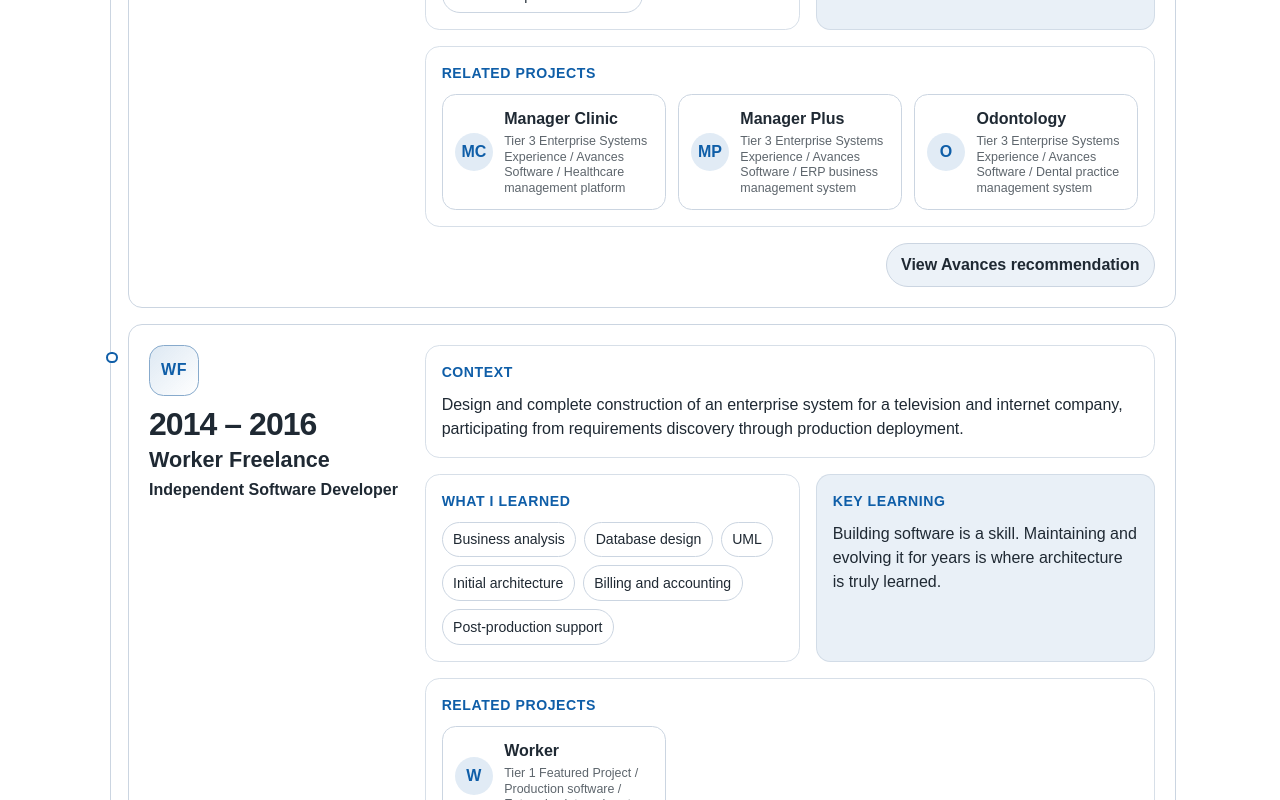
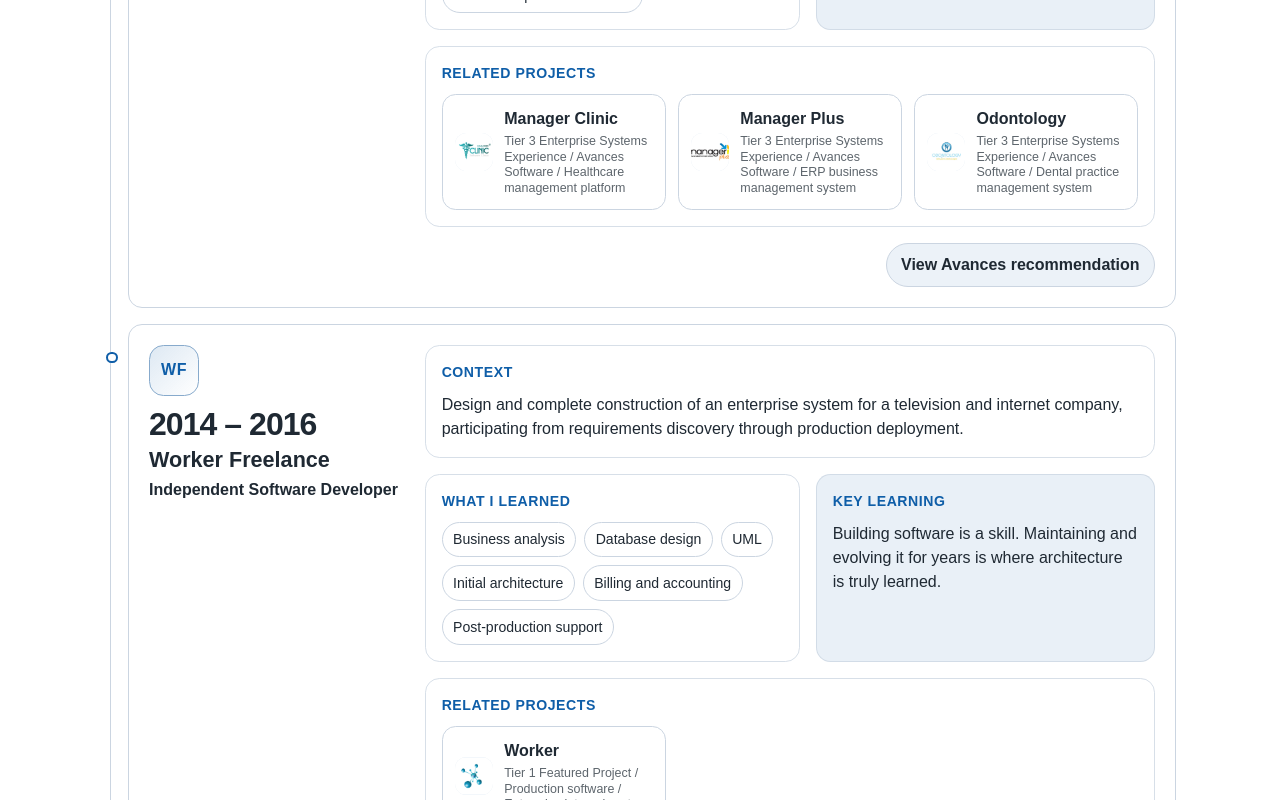
Before and after one commit to jorgejaimes085GH/J3dev-portfolio, an Angular app: page /experience in a window 1280 px wide. Shown: the part 1620-2420 px from the top of the page. Built offline with nearby package versions, Linux system fonts and the light colour scheme.

Commit message:
Integrate experience logo fallbacks

```diff
--- a/src/app/models/experience.model.ts
+++ b/src/app/models/experience.model.ts
@@ -2,6 +2,7 @@ export interface ExperienceEntry {
   id: string;
   company: string;
   companyUrl?: string;
+  logoUrl?: string;
   companyLogoSrc?: string;
   companyLogoAlt?: string;
   companyInitials?: string;
@@ -16,7 +17,6 @@ export interface ExperienceEntry {
   recommendationAnchor: string;
 }
 
-
 export interface ExperienceCtaLink {
   label: string;
   route: string;
--- a/src/app/pages/experience/experience.ts
+++ b/src/app/pages/experience/experience.ts
@@ -47,11 +47,13 @@ import { Project } from '../../models/project.model';
                   <div class="experience-card__identity">
                     <span class="experience-card__logo" aria-hidden="true">
                       <span>{{ entry.companyInitials || getCompanyInitials(entry.company) }}</span>
-                      @if (entry.companyLogoSrc) {
+                      @if (getCompanyLogoUrl(entry)) {
                         <img
                           class="experience-card__logo-image"
-                          [src]="entry.companyLogoSrc"
+                          [src]="getCompanyLogoUrl(entry)"
                           [alt]="entry.companyLogoAlt || ''"
+                          loading="lazy"
+                          decoding="async"
                           (error)="hideFailedAsset($event)"
                         />
                       }
@@ -111,6 +113,17 @@ import { Project } from '../../models/project.model';
                             >
                               <span class="experience-project-link__initials" aria-hidden="true">
                                 {{ getProjectInitials(project.title) }}
+                                @if (getProjectThumbnailUrl(project)) {
+                                  <img
+                                    class="experience-project-link__thumbnail"
+                                    style="position:absolute;inset:0;width:100%;height:100%;object-fit:cover"
+                                    [src]="getProjectThumbnailUrl(project)"
+                                    [alt]="''"
+                                    loading="lazy"
+                                    decoding="async"
+                                    (error)="hideFailedAsset($event)"
+                                  />
+                                }
                               </span>
                               <span>
                                 <strong>{{ project.title }}</strong>
@@ -416,21 +429,25 @@ import { Project } from '../../models/project.model';
         border-radius: 0.85rem;
       }
 
-      :is(.experience-project-link, .experience-recommendation-link, .button-link):is(:hover, :focus-visible) {
+      :is(.experience-project-link, .experience-recommendation-link, .button-link):is(
+        :hover,
+        :focus-visible
+      ) {
         border-color: var(--app-link-color);
         color: var(--app-link-color);
         outline: none;
       }
 
       .experience-project-link__initials {
+        position: relative;
         display: inline-grid;
         width: 2.4rem;
         height: 2.4rem;
         flex: 0 0 2.4rem;
         place-items: center;
-        border-radius: 999px;
+        overflow: hidden;
+        border-radius: 0.72rem;
         background: color-mix(in srgb, var(--app-link-color) 12%, transparent);
-        color: var(--app-link-color);
         font-weight: 800;
       }
 
@@ -494,7 +511,7 @@ import { Project } from '../../models/project.model';
 
       .button-link--primary:is(:hover, :focus-visible) {
         color: var(--app-background-color);
-        filter: brightness(.95);
+        filter: brightness(0.95);
       }
 
       @media (max-width: 640px) {
@@ -543,7 +560,15 @@ import { Project } from '../../models/project.model';
           height: 0.55rem;
         }
 
-        :is(.experience-card, .experience-card__body, .experience-card__grid, .experience-card__block, .experience-project-list, .experience-cta, .experience-cta__actions) {
+        :is(
+          .experience-card,
+          .experience-card__body,
+          .experience-card__grid,
+          .experience-card__block,
+          .experience-project-list,
+          .experience-cta,
+          .experience-cta__actions
+        ) {
           display: flex;
           flex-direction: column;
           width: 100%;
@@ -555,7 +580,15 @@ import { Project } from '../../models/project.model';
           padding: 1rem;
         }
 
-        :is(.experience-card__header, .experience-card__body, .experience-card__block--context, .experience-card__block--key, .experience-card__block--projects, .experience-page--premium .experience-card__header, .experience-page--premium .experience-card__body) {
+        :is(
+          .experience-card__header,
+          .experience-card__body,
+          .experience-card__block--context,
+          .experience-card__block--key,
+          .experience-card__block--projects,
+          .experience-page--premium .experience-card__header,
+          .experience-page--premium .experience-card__body
+        ) {
           grid-column: auto;
           width: 100%;
         }
@@ -628,7 +661,6 @@ import { Project } from '../../models/project.model';
         .experience-page--premium .experience-card__header {
           padding: 1rem;
         }
-
       }
     `,
   ],
@@ -659,6 +691,10 @@ export class Experience {
       .filter((project): project is Project => Boolean(project));
   }
 
+  protected getCompanyLogoUrl(entry: ExperienceEntry): string | undefined {
+    return entry.logoUrl || entry.companyLogoSrc;
+  }
+
   protected getCompanyInitials(company: string): string {
     return company
       .split(/\s+/)
@@ -677,6 +713,10 @@ export class Experience {
     }
   }
 
+  protected getProjectThumbnailUrl(project: Project): string | undefined {
+    return project.thumbnailUrl || project.logoUrl || project.overviewImageUrl;
+  }
+
   protected getProjectInitials(title: string): string {
     return title
       .split(/\s+/)
```
